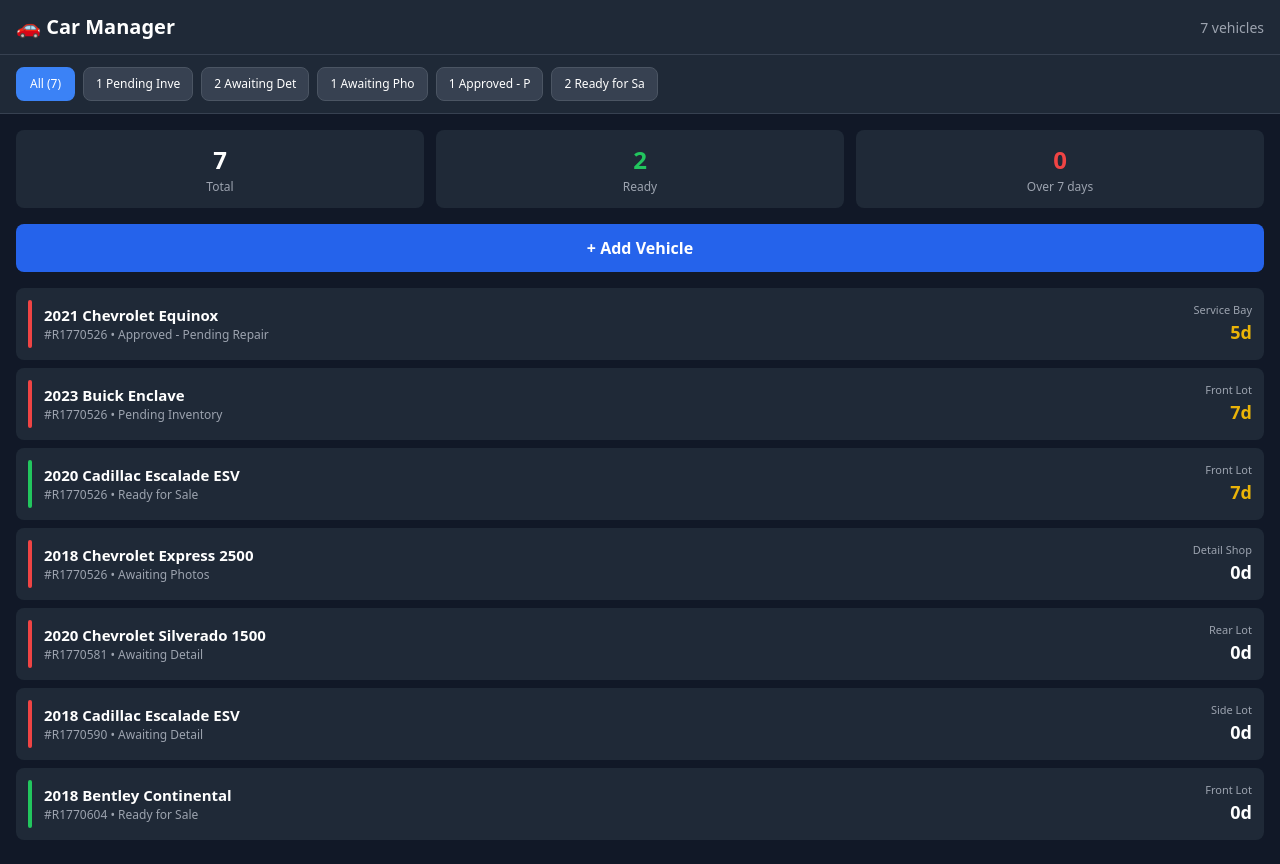
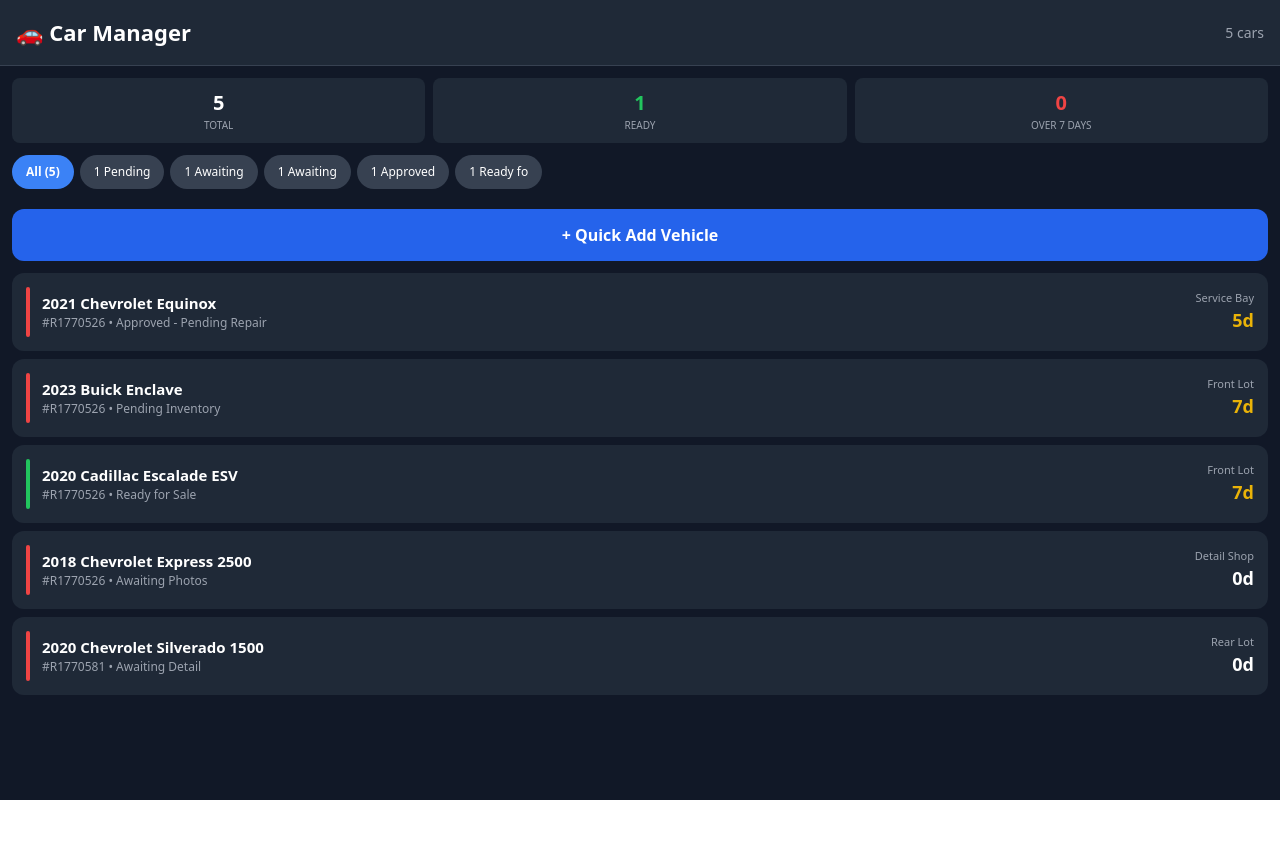
Before and after one commit to sudochadexe/car-manager, a Next.js app: page / in a window 1280 px wide. After the commit the page ends 800 px from the top, so only its background shows below. Built offline with nearby package versions, Linux system fonts and the light colour scheme.

Commit message:
Add VIN decode feature - auto-fill year/make/model

```diff
--- a/src/app/page.tsx
+++ b/src/app/page.tsx
@@ -8,6 +8,7 @@ interface Vehicle {
   year: string;
   make: string;
   model: string;
+  vin: string;
   status: string;
   location: string;
   age: number;
@@ -18,22 +19,65 @@ const LOCATIONS = ['Front Lot', 'Rear Lot', 'Side Lot', 'Service Bay', 'Detail S
 const STAGES = ['Pending Inventory', 'Awaiting Detail', 'Awaiting Photos', 'Awaiting Service', 'Pending Estimate', 'Pending Approval', 'Approved - Pending Repair', 'Ready for Sale'];
 
 const initialVehicles: Vehicle[] = [
-  { id: '1', stockNum: 'R1770526', year: '2021', make: 'Chevrolet', model: 'Equinox', status: 'Approved - Pending Repair', location: 'Service Bay', age: 5 },
-  { id: '2', stockNum: 'R1770526', year: '2023', make: 'Buick', model: 'Enclave', status: 'Pending Inventory', location: 'Front Lot', age: 7 },
-  { id: '3', stockNum: 'R1770526', year: '2020', make: 'Cadillac', model: 'Escalade ESV', status: 'Ready for Sale', location: 'Front Lot', age: 7 },
-  { id: '4', stockNum: 'R1770526', year: '2018', make: 'Chevrolet', model: 'Express 2500', status: 'Awaiting Photos', location: 'Detail Shop', age: 0 },
-  { id: '5', stockNum: 'R1770581', year: '2020', make: 'Chevrolet', model: 'Silverado 1500', status: 'Awaiting Detail', location: 'Rear Lot', age: 0 },
-  { id: '6', stockNum: 'R1770590', year: '2018', make: 'Cadillac', model: 'Escalade ESV', status: 'Awaiting Detail', location: 'Side Lot', age: 0 },
-  { id: '7', stockNum: 'R1770604', year: '2018', make: 'Bentley', model: 'Continental', status: 'Ready for Sale', location: 'Front Lot', age: 0 },
+  { id: '1', stockNum: 'R1770526', year: '2021', make: 'Chevrolet', model: 'Equinox', vin: '', status: 'Approved - Pending Repair', location: 'Service Bay', age: 5 },
+  { id: '2', stockNum: 'R1770526', year: '2023', make: 'Buick', model: 'Enclave', vin: '', status: 'Pending Inventory', location: 'Front Lot', age: 7 },
+  { id: '3', stockNum: 'R1770526', year: '2020', make: 'Cadillac', model: 'Escalade ESV', vin: '', status: 'Ready for Sale', location: 'Front Lot', age: 7 },
+  { id: '4', stockNum: 'R1770526', year: '2018', make: 'Chevrolet', model: 'Express 2500', vin: '', status: 'Awaiting Photos', location: 'Detail Shop', age: 0 },
+  { id: '5', stockNum: 'R1770581', year: '2020', make: 'Chevrolet', model: 'Silverado 1500', vin: '', status: 'Awaiting Detail', location: 'Rear Lot', age: 0 },
 ];
 
 export default function Home() {
   const [vehicles, setVehicles] = useState<Vehicle[]>(initialVehicles);
   const [activeTab, setActiveTab] = useState('all');
   const [showAddForm, setShowAddForm] = useState(false);
-  const [newVehicle, setNewVehicle] = useState({ stockNum: '', year: '', make: '', model: '', location: 'Front Lot' });
+  const [isDecoding, setIsDecoding] = useState(false);
+  const [newVehicle, setNewVehicle] = useState({ stockNum: '', year: '', make: '', model: '', vin: '', location: 'Front Lot' });
 
   const filteredVehicles = activeTab === 'all' ? vehicles : vehicles.filter(v => v.status === activeTab);
+
+  const decodeVin = async () => {
+    if (!newVehicle.vin || newVehicle.vin.length < 17) {
+      alert('Enter a complete VIN (17 characters)');
+      return;
+    }
+    setIsDecoding(true);
+    try {
+      const res = await fetch(`https://vpic.nhtsa.dot.gov/api/vehicles/decodevin/${newVehicle.vin}?format=json`);
+      const data = await res.json();
+      const vars = data.Results || [];
+      const getVar = (id: string) => vars.find((v: any) => v.VariableID === parseInt(id))?.Value || '';
+
+      const year = getVar('29') || getVar('85') || '';
+      const make = getVar('26') || getVar('88') || '';
+      const model = getVar('28') || getVar('87') || '';
+
+      if (year || make || model) {
+        setNewVehicle({ ...newVehicle, year, make, model });
+      } else {
+        alert('Could not decode VIN. Please enter details manually.');
+      }
+    } catch (e) {
+      alert('Error decoding VIN. Please enter details manually.');
+    }
+    setIsDecoding(false);
+  };
+
+  const handleAddVehicle = () => {
+    const vehicle: Vehicle = {
+      id: Date.now().toString(),
+      stockNum: newVehicle.stockNum || `R${Date.now().toString().slice(-6)}`,
+      year: newVehicle.year,
+      make: newVehicle.make,
+      model: newVehicle.model,
+      vin: newVehicle.vin,
+      status: 'Pending Inventory',
+      location: newVehicle.location,
+      age: 0
+    };
+    setVehicles([vehicle, ...vehicles]);
+    setShowAddForm(false);
+    setNewVehicle({ stockNum: '', year: '', make: '', model: '', vin: '', location: 'Front Lot' });
+  };
 
   const getStatusColor = (status: string) => {
     if (status === 'Ready for Sale') return '#22c55e';
@@ -42,74 +86,146 @@ export default function Home() {
   };
 
   return (
-    <div style={{ minHeight: '100vh', backgroundColor: '#111827', color: 'white', fontFamily: 'system-ui, sans-serif' }}>
+    <div style={{ minHeight: '100vh', backgroundColor: '#111827', color: 'white', fontFamily: 'system-ui, sans-serif', paddingBottom: '40px' }}>
       {/* Header */}
-      <header style={{ backgroundColor: '#1f2937', padding: '12px 16px', borderBottom: '1px solid #374151' }}>
+      <header style={{ backgroundColor: '#1f2937', padding: '16px', borderBottom: '1px solid #374151', position: 'sticky', top: 0, zIndex: 100 }}>
         <div style={{ display: 'flex', justifyContent: 'space-between', alignItems: 'center' }}>
-          <h1 style={{ fontSize: '20px', fontWeight: 'bold', margin: 0 }}>🚗 Car Manager</h1>
-          <span style={{ color: '#9ca3af', fontSize: '14px' }}>{vehicles.length} vehicles</span>
+          <h1 style={{ fontSize: '22px', fontWeight: 'bold', margin: 0 }}>🚗 Car Manager</h1>
+          <span style={{ color: '#9ca3af', fontSize: '14px' }}>{vehicles.length} cars</span>
         </div>
       </header>
 
-      {/* Pipeline */}
-      <div style={{ backgroundColor: '#1f2937', padding: '12px 16px', borderBottom: '1px solid #374151', overflowX: 'auto' }}>
-        <div style={{ display: 'flex', gap: '8px' }}>
-          <button onClick={() => setActiveTab('all')} style={{ padding: '6px 12px', borderRadius: '8px', border: activeTab === 'all' ? '2px solid #3b82f6' : '1px solid #4b5563', backgroundColor: activeTab === 'all' ? '#3b82f6' : '#374151', fontSize: '12px', whiteSpace: 'nowrap' }}>All ({vehicles.length})</button>
+      {/* Quick Stats */}
+      <div style={{ display: 'grid', gridTemplateColumns: 'repeat(3, 1fr)', gap: '8px', padding: '12px' }}>
+        <div style={{ backgroundColor: '#1f2937', padding: '10px', borderRadius: '8px', textAlign: 'center' }}>
+          <div style={{ fontSize: '20px', fontWeight: 'bold' }}>{vehicles.length}</div>
+          <div style={{ fontSize: '10px', color: '#9ca3af' }}>TOTAL</div>
+        </div>
+        <div style={{ backgroundColor: '#1f2937', padding: '10px', borderRadius: '8px', textAlign: 'center' }}>
+          <div style={{ fontSize: '20px', fontWeight: 'bold', color: '#22c55e' }}>{vehicles.filter(v => v.status === 'Ready for Sale').length}</div>
+          <div style={{ fontSize: '10px', color: '#9ca3af' }}>READY</div>
+        </div>
+        <div style={{ backgroundColor: '#1f2937', padding: '10px', borderRadius: '8px', textAlign: 'center' }}>
+          <div style={{ fontSize: '20px', fontWeight: 'bold', color: '#ef4444' }}>{vehicles.filter(v => v.age > 7).length}</div>
+          <div style={{ fontSize: '10px', color: '#9ca3af' }}>OVER 7 DAYS</div>
+        </div>
+      </div>
+
+      {/* Stage Filters */}
+      <div style={{ padding: '0 12px', overflowX: 'auto' }}>
+        <div style={{ display: 'flex', gap: '6px', paddingBottom: '8px' }}>
+          <button onClick={() => setActiveTab('all')} style={{ padding: '8px 14px', borderRadius: '20px', border: 'none', backgroundColor: activeTab === 'all' ? '#3b82f6' : '#374151', color: 'white', fontSize: '12px', whiteSpace: 'nowrap', fontWeight: activeTab === 'all' ? 'bold' : 'normal' }}>
+            All ({vehicles.length})
+          </button>
           {STAGES.filter(s => vehicles.some(v => v.status === s)).map(stage => (
-            <button key={stage} onClick={() => setActiveTab(stage === activeTab ? 'all' : stage)} style={{ padding: '6px 12px', borderRadius: '8px', border: activeTab === stage ? '2px solid #3b82f6' : '1px solid #4b5563', backgroundColor: activeTab === stage ? '#3b82f6' : '#374151', fontSize: '12px', whiteSpace: 'nowrap' }}>
-              {vehicles.filter(v => v.status === stage).length} {stage.substring(0, 12)}
+            <button key={stage} onClick={() => setActiveTab(stage === activeTab ? 'all' : stage)} style={{ padding: '8px 14px', borderRadius: '20px', border: 'none', backgroundColor: activeTab === stage ? '#3b82f6' : '#374151', color: 'white', fontSize: '12px', whiteSpace: 'nowrap' }}>
+              {vehicles.filter(v => v.status === stage).length} {stage.substring(0, 8)}
             </button>
           ))}
         </div>
       </div>
 
-      {/* Stats */}
-      <div style={{ display: 'grid', gridTemplateColumns: 'repeat(3, 1fr)', gap: '12px', padding: '16px' }}>
-        <div style={{ backgroundColor: '#1f2937', padding: '12px', borderRadius: '8px', textAlign: 'center' }}>
-          <div style={{ fontSize: '24px', fontWeight: 'bold' }}>{vehicles.length}</div>
-          <div style={{ fontSize: '12px', color: '#9ca3af' }}>Total</div>
-        </div>
-        <div style={{ backgroundColor: '#1f2937', padding: '12px', borderRadius: '8px', textAlign: 'center' }}>
-          <div style={{ fontSize: '24px', fontWeight: 'bold', color: '#22c55e' }}>{vehicles.filter(v => v.status === 'Ready for Sale').length}</div>
-          <div style={{ fontSize: '12px', color: '#9ca3af' }}>Ready</div>
-        </div>
-        <div style={{ backgroundColor: '#1f2937', padding: '12px', borderRadius: '8px', textAlign: 'center' }}>
-          <div style={{ fontSize: '24px', fontWeight: 'bold', color: '#ef4444' }}>{vehicles.filter(v => v.age > 7).length}</div>
-          <div style={{ fontSize: '12px', color: '#9ca3af' }}>Over 7 days</div>
-        </div>
-      </div>
-
       {/* Add Button */}
-      <div style={{ padding: '0 16px' }}>
-        <button onClick={() => setShowAddForm(!showAddForm)} style={{ width: '100%', backgroundColor: '#2563eb', color: 'white', fontWeight: '600', padding: '12px', borderRadius: '8px', border: 'none', fontSize: '16px' }}>
-          {showAddForm ? '✕ Cancel' : '+ Add Vehicle'}
+      <div style={{ padding: '12px' }}>
+        <button onClick={() => setShowAddForm(!showAddForm)} style={{ width: '100%', backgroundColor: showAddForm ? '#374151' : '#2563eb', color: 'white', fontWeight: '600', padding: '14px', borderRadius: '12px', border: 'none', fontSize: '16px', display: 'flex', alignItems: 'center', justifyContent: 'center', gap: '8px' }}>
+          {showAddForm ? '✕ Cancel' : '+ Quick Add Vehicle'}
         </button>
       </div>
 
       {/* Add Form */}
       {showAddForm && (
-        <div style={{ margin: '16px', backgroundColor: '#1f2937', padding: '16px', borderRadius: '8px' }}>
-          <h3 style={{ fontWeight: '600', marginBottom: '12px' }}>New Vehicle</h3>
-          <div style={{ display: 'grid', gridTemplateColumns: '1fr 1fr', gap: '8px' }}>
-            <input placeholder="Stock #" value={newVehicle.stockNum} onChange={e => setNewVehicle({...newVehicle, stockNum: e.target.value})} style={{ backgroundColor: '#374151', border: '1px solid #4b5563', borderRadius: '6px', padding: '8px 12px', color: 'white', fontSize: '14px' }} />
-            <select value={newVehicle.location} onChange={e => setNewVehicle({...newVehicle, location: e.target.value})} style={{ backgroundColor: '#374151', border: '1px solid #4b5563', borderRadius: '6px', padding: '8px 12px', color: 'white', fontSize: '14px' }}>
+        <div style={{ margin: '0 12px 12px', backgroundColor: '#1f2937', padding: '16px', borderRadius: '12px' }}>
+
+          {/* VIN Decode */}
+          <div style={{ marginBottom: '12px' }}>
+            <label style={{ display: 'block', fontSize: '12px', color: '#9ca3af', marginBottom: '4px' }}>VIN (optional - we'll look up the rest)</label>
+            <div style={{ display: 'flex', gap: '8px' }}>
+              <input
+                placeholder="Enter VIN"
+                value={newVehicle.vin}
+                onChange={e => setNewVehicle({...newVehicle, vin: e.target.value.toUpperCase()})}
+                maxLength={17}
+                style={{ flex: 1, backgroundColor: '#374151', border: '1px solid #4b5563', borderRadius: '8px', padding: '10px 12px', color: 'white', fontSize: '14px' }}
+              />
+              <button
+                onClick={decodeVin}
+                disabled={isDecoding}
+                style={{ backgroundColor: '#7c3aed', color: 'white', padding: '10px 16px', borderRadius: '8px', border: 'none', fontWeight: '600', fontSize: '13px', opacity: isDecoding ? 0.7 : 1 }}
+              >
+                {isDecoding ? '...' : 'Decode'}
+              </button>
+            </div>
+          </div>
+
+          {/* Stock # */}
+          <div style={{ marginBottom: '12px' }}>
+            <label style={{ display: 'block', fontSize: '12px', color: '#9ca3af', marginBottom: '4px' }}>Stock #</label>
+            <input
+              placeholder="Auto-generated if empty"
+              value={newVehicle.stockNum}
+              onChange={e => setNewVehicle({...newVehicle, stockNum: e.target.value.toUpperCase()})}
+              style={{ width: '100%', backgroundColor: '#374151', border: '1px solid #4b5563', borderRadius: '8px', padding: '10px 12px', color: 'white', fontSize: '14px' }}
+            />
+          </div>
+
+          {/* Year/Make/Model Row */}
+          <div style={{ display: 'grid', gridTemplateColumns: '1fr 2fr 2fr', gap: '8px', marginBottom: '12px' }}>
+            <div>
+              <label style={{ display: 'block', fontSize: '12px', color: '#9ca3af', marginBottom: '4px' }}>Year</label>
+              <input
+                placeholder="2024"
+                value={newVehicle.year}
+                onChange={e => setNewVehicle({...newVehicle, year: e.target.value})}
+                style={{ width: '100%', backgroundColor: '#374151', border: '1px solid #4b5563', borderRadius: '8px', padding: '10px 12px', color: 'white', fontSize: '14px' }}
+              />
+            </div>
+            <div>
+              <label style={{ display: 'block', fontSize: '12px', color: '#9ca3af', marginBottom: '4px' }}>Make</label>
+              <input
+                placeholder="Toyota"
+                value={newVehicle.make}
+                onChange={e => setNewVehicle({...newVehicle, make: e.target.value})}
+                style={{ width: '100%', backgroundColor: '#374151', border: '1px solid #4b5563', borderRadius: '8px', padding: '10px 12px', color: 'white', fontSize: '14px' }}
+              />
+            </div>
+            <div>
+              <label style={{ display: 'block', fontSize: '12px', color: '#9ca3af', marginBottom: '4px' }}>Model</label>
+              <input
+                placeholder="Camry"
+                value={newVehicle.model}
+                onChange={e => setNewVehicle({...newVehicle, model: e.target.value})}
+                style={{ width: '100%', backgroundColor: '#374151', border: '1px solid #4b5563', borderRadius: '8px', padding: '10px 12px', color: 'white', fontSize: '14px' }}
+              />
+            </div>
+          </div>
+
+          {/* Location */}
+          <div style={{ marginBottom: '16px' }}>
+            <label style={{ display: 'block', fontSize: '12px', color: '#9ca3af', marginBottom: '4px' }}>Location</label>
+            <select
+              value={newVehicle.location}
+              onChange={e => setNewVehicle({...newVehicle, location: e.target.value})}
+              style={{ width: '100%', backgroundColor: '#374151', border: '1px solid #4b5563', borderRadius: '8px', padding: '10px 12px', color: 'white', fontSize: '14px' }}
+            >
               {LOCATIONS.map(loc => <option key={loc} value={loc}>{loc}</option>)}
             </select>
-            <input placeholder="Year" value={newVehicle.year} onChange={e => setNewVehicle({...newVehicle, year: e.target.value})} style={{ backgroundColor: '#374151', border: '1px solid #4b5563', borderRadius: '6px', padding: '8px 12px', color: 'white', fontSize: '14px' }} />
-            <input placeholder="Make" value={newVehicle.make} onChange={e => setNewVehicle({...newVehicle, make: e.target.value})} style={{ backgroundColor: '#374151', border: '1px solid #4b5563', borderRadius: '6px', padding: '8px 12px', color: 'white', fontSize: '14px' }} />
-            <input placeholder="Model" value={newVehicle.model} onChange={e => setNewVehicle({...newVehicle, model: e.target.value})} style={{ gridColumn: 'span 2', backgroundColor: '#374151', border: '1px solid #4b5563', borderRadius: '6px', padding: '8px 12px', color: 'white', fontSize: '14px' }} />
           </div>
-          <button onClick={() => { setVehicles([{ id: Date.now().toString(), ...newVehicle, status: 'Pending Inventory', age: 0 }, ...vehicles]); setShowAddForm(false); setNewVehicle({ stockNum: '', year: '', make: '', model: '', location: 'Front Lot' }); }} style={{ width: '100%', backgroundColor: '#16a34a', color: 'white', fontWeight: '600', padding: '10px', borderRadius: '6px', border: 'none', marginTop: '12px', fontSize: '14px' }}>
+
+          {/* Submit */}
+          <button
+            onClick={handleAddVehicle}
+            style={{ width: '100%', backgroundColor: '#16a34a', color: 'white', fontWeight: '600', padding: '14px', borderRadius: '8px', border: 'none', fontSize: '15px' }}
+          >
             Add to Inventory
           </button>
         </div>
       )}
 
       {/* Vehicle List */}
-      <div style={{ padding: '16px' }}>
+      <div style={{ padding: '0 12px' }}>
         {filteredVehicles.map(vehicle => (
-          <div key={vehicle.id} style={{ backgroundColor: '#1f2937', padding: '12px', borderRadius: '8px', marginBottom: '8px', display: 'flex', alignItems: 'center', gap: '12px' }}>
-            <div style={{ width: '4px', height: '48px', borderRadius: '2px', backgroundColor: getStatusColor(vehicle.status) }}></div>
+          <div key={vehicle.id} style={{ backgroundColor: '#1f2937', padding: '14px', borderRadius: '12px', marginBottom: '8px', display: 'flex', alignItems: 'center', gap: '12px' }}>
+            <div style={{ width: '4px', height: '50px', borderRadius: '2px', backgroundColor: getStatusColor(vehicle.status) }}></div>
             <div style={{ flex: 1 }}>
               <div style={{ fontWeight: '600', fontSize: '15px' }}>{vehicle.year} {vehicle.make} {vehicle.model}</div>
               <div style={{ fontSize: '12px', color: '#9ca3af' }}>#{vehicle.stockNum} • {vehicle.status}</div>
@@ -120,6 +236,9 @@ export default function Home() {
             </div>
           </div>
         ))}
+        {filteredVehicles.length === 0 && (
+          <div style={{ textAlign: 'center', padding: '40px', color: '#6b7280' }}>No vehicles in this stage</div>
+        )}
       </div>
     </div>
   );
```
